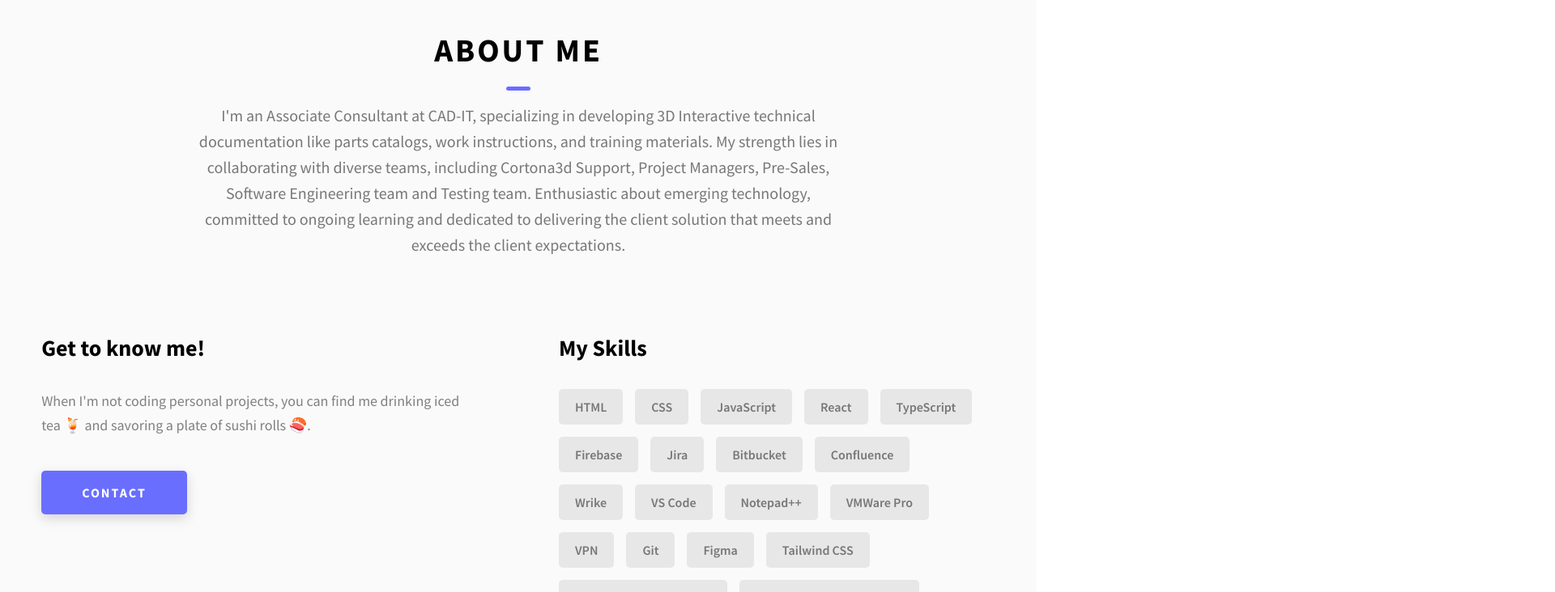
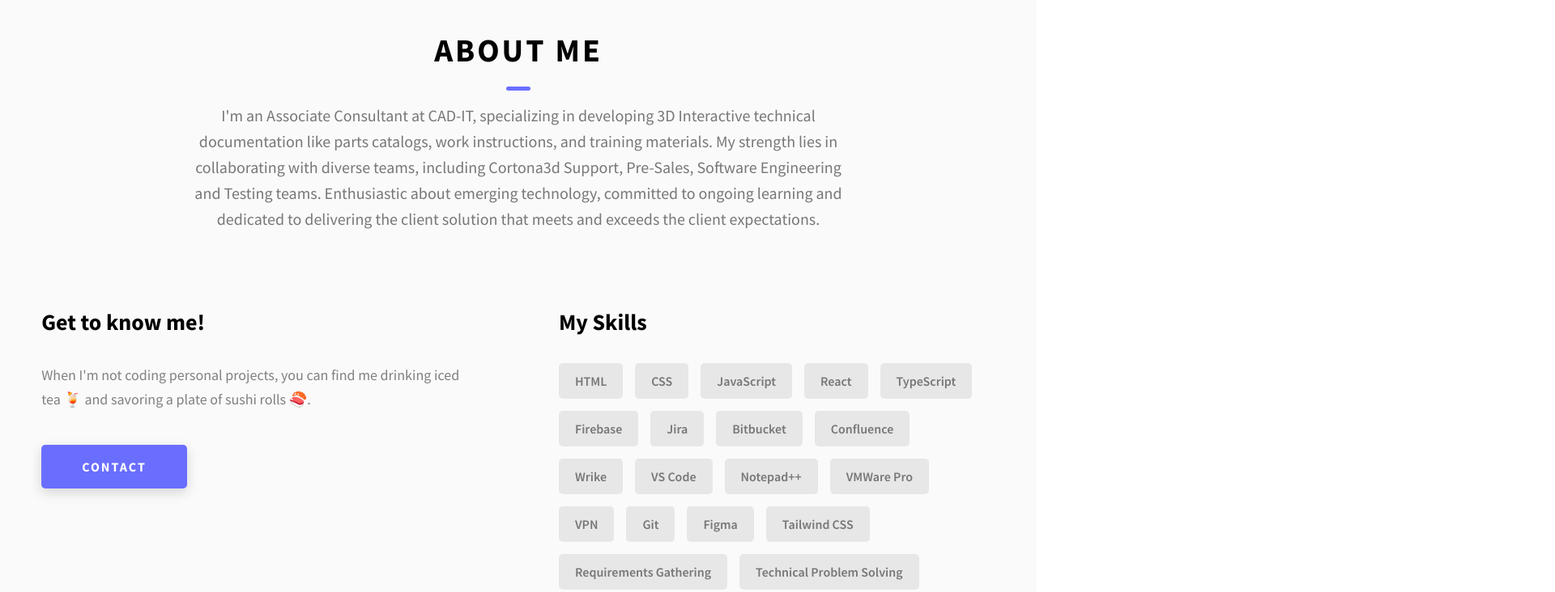
Before and after one commit to JavascriptDon/Portfolio, a website built with Vite: page index.html in a window 1280 px wide. Shown: the part 2800-3532 px from the top of the page at 81% size, 1920 px wide, since content can reach past the window. Built offline with nearby package versions, Linux system fonts and the light colour scheme.

Commit message:
Updated About Me Section

```diff
--- a/index.html
+++ b/index.html
@@ -164,7 +164,7 @@
       <h2 class="heading heading-sec heading-sec__mb-med">
         <span class="heading-sec__main">About Me</span>
         <span class="heading-sec__sub">
-          <p>I'm an Associate Consultant at CAD-IT, specializing in developing 3D Interactive technical documentation like parts catalogs, work instructions, and training materials. My strength lies in collaborating with diverse teams, including Cortona3d Support, Project Managers, Pre-Sales, Software Engineering team and Testing team. Enthusiastic about emerging technology, committed to ongoing learning and dedicated to delivering the client solution that meets and exceeds the client expectations.
+          <p>I'm an Associate Consultant at CAD-IT, specializing in developing 3D Interactive technical documentation like parts catalogs, work instructions, and training materials. My strength lies in collaborating with diverse teams, including Cortona3d Support, Pre-Sales, Software Engineering and Testing teams. Enthusiastic about emerging technology, committed to ongoing learning and dedicated to delivering the client solution that meets and exceeds the client expectations.
           </p>
         </span>
       </h2>
```
